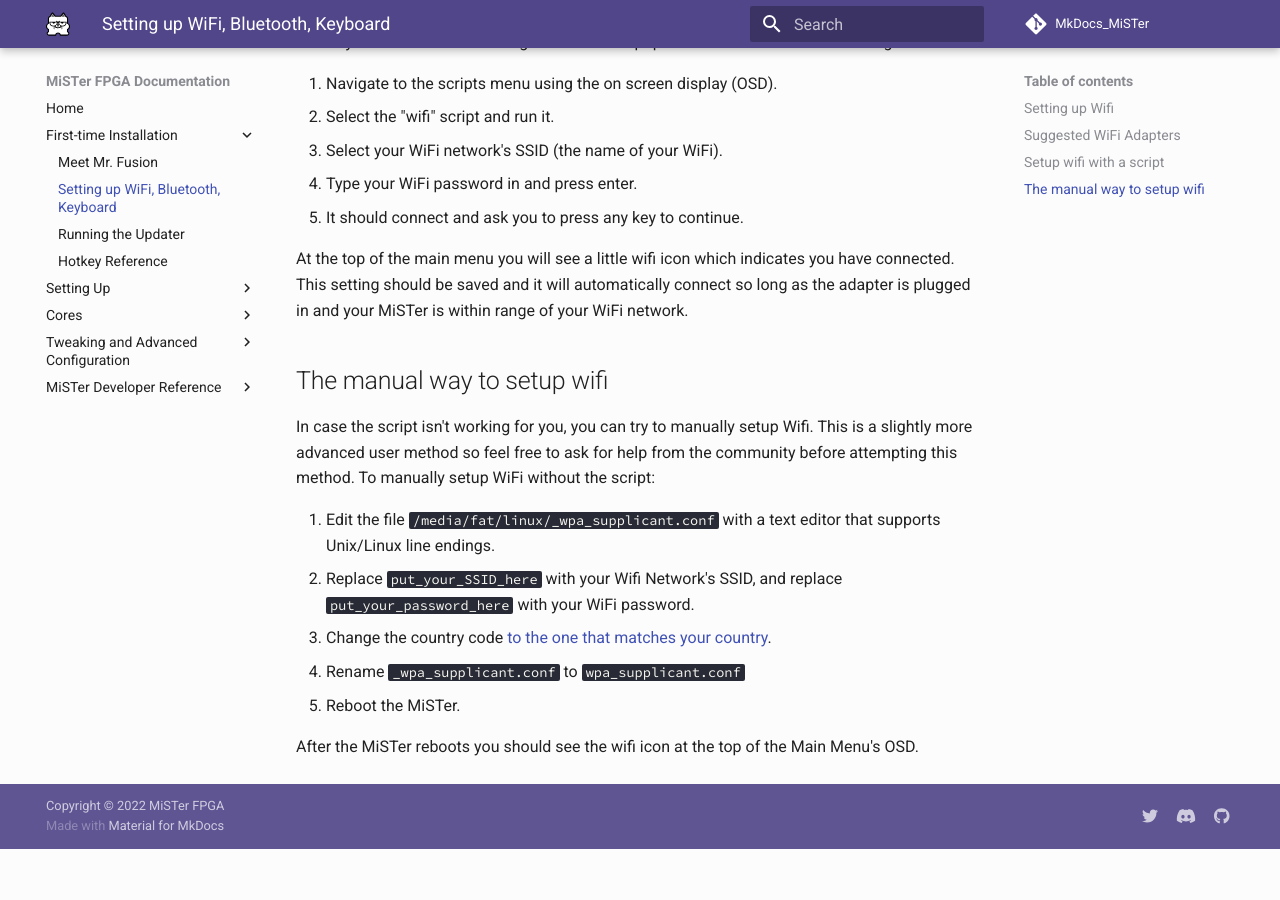
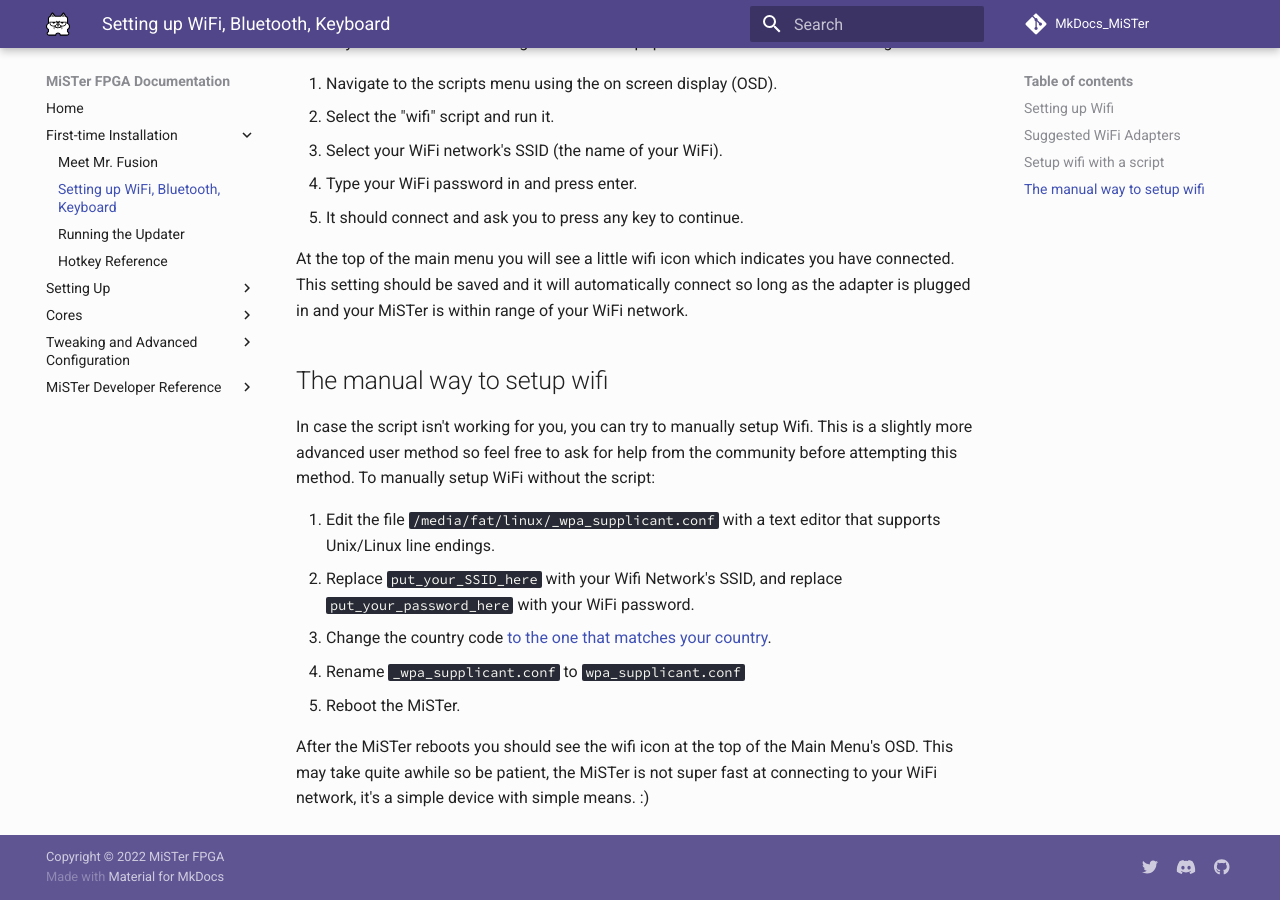
Before and after one commit to tofukazoo/MkDocs_MiSTer, an MkDocs documentation site: the page built from docs/setup/hardware.md, in a window 1280 px wide and 900 px high, scrolled down 806 px. Built offline with MkDocs 1.6.1 and Material for MkDocs 9.7.7, drawn with Linux system fonts in a browser that asks for light colours; comment, search, counter and statistics services are not loaded; before the commit the page ends 1655 px from its top, so only the background shows below that.

Commit message:
Update hardware.md

```diff
--- a/docs/setup/hardware.md
+++ b/docs/setup/hardware.md
@@ -36,4 +36,4 @@
 4. Rename `_wpa_supplicant.conf` to `wpa_supplicant.conf`
 5. Reboot the MiSTer.
 
-After the MiSTer reboots you should see the wifi icon at the top of the Main Menu's OSD.
+After the MiSTer reboots you should see the wifi icon at the top of the Main Menu's OSD. This may take quite awhile so be patient, the MiSTer is not super fast at connecting to your WiFi network, it's a simple device with simple means. :)
```
